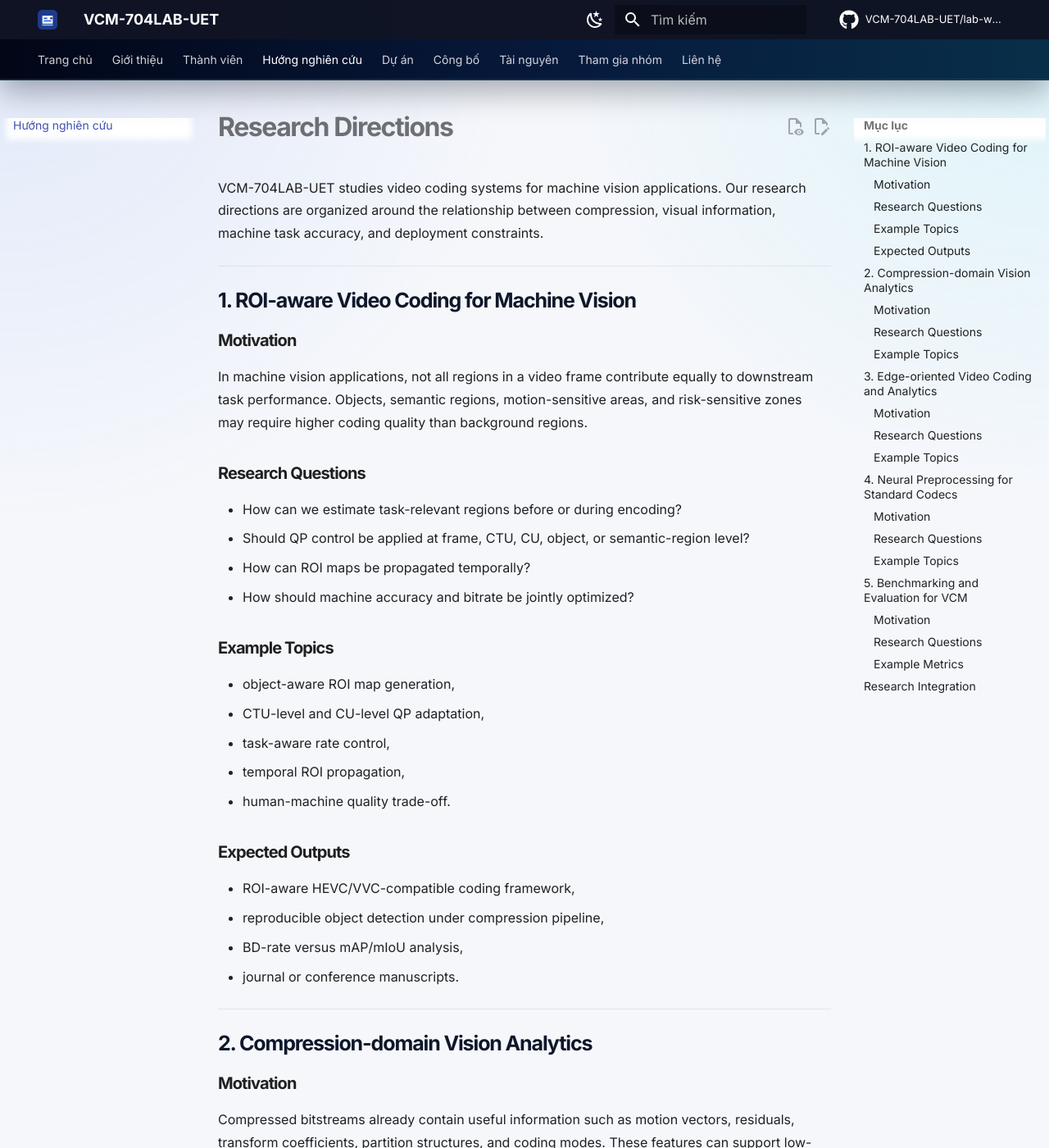
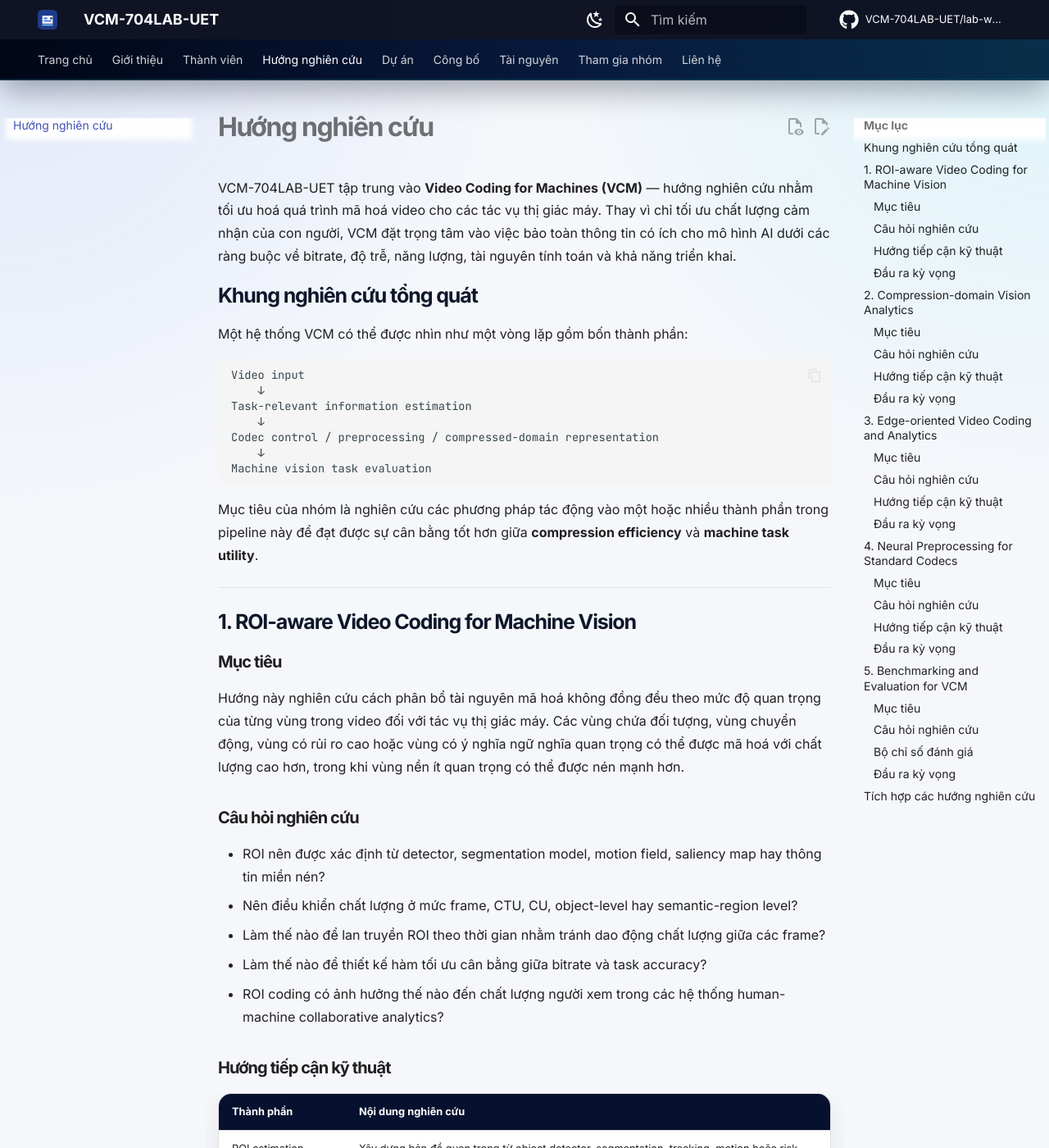
Before and after one commit to VCM-704LAB-UET/lab-website, an MkDocs documentation site: the page built from docs/research.md, in a window 1280 px wide and 1400 px high. Shown: the whole window at 82% size. Built offline with MkDocs 1.6.1 and Material for MkDocs 9.7.7, drawn with Linux system fonts in a browser that asks for light colours; comment, search, counter and statistics services are not loaded; some of the changed text lies outside the part shown.

Commit message:
Rewrite research directions with detailed Vietnamese academic content

````diff
--- a/docs/research.md
+++ b/docs/research.md
@@ -1,144 +1,202 @@
 ---
-title: Research
+title: Hướng nghiên cứu
 ---
 
-# Research Directions
+# Hướng nghiên cứu
 
-VCM-704LAB-UET studies video coding systems for machine vision applications. Our research directions are organized around the relationship between compression, visual information, machine task accuracy, and deployment constraints.
+VCM-704LAB-UET tập trung vào **Video Coding for Machines (VCM)** — hướng nghiên cứu nhằm tối ưu hoá quá trình mã hoá video cho các tác vụ thị giác máy. Thay vì chỉ tối ưu chất lượng cảm nhận của con người, VCM đặt trọng tâm vào việc bảo toàn thông tin có ích cho mô hình AI dưới các ràng buộc về bitrate, độ trễ, năng lượng, tài nguyên tính toán và khả năng triển khai.
+
+## Khung nghiên cứu tổng quát
+
+Một hệ thống VCM có thể được nhìn như một vòng lặp gồm bốn thành phần:
+
+```text
+Video input
+    ↓
+Task-relevant information estimation
+    ↓
+Codec control / preprocessing / compressed-domain representation
+    ↓
+Machine vision task evaluation
+```
+
+Mục tiêu của nhóm là nghiên cứu các phương pháp tác động vào một hoặc nhiều thành phần trong pipeline này để đạt được sự cân bằng tốt hơn giữa **compression efficiency** và **machine task utility**.
 
 ---
 
 ## 1. ROI-aware Video Coding for Machine Vision
 
-### Motivation
+### Mục tiêu
 
-In machine vision applications, not all regions in a video frame contribute equally to downstream task performance. Objects, semantic regions, motion-sensitive areas, and risk-sensitive zones may require higher coding quality than background regions.
+Hướng này nghiên cứu cách phân bổ tài nguyên mã hoá không đồng đều theo mức độ quan trọng của từng vùng trong video đối với tác vụ thị giác máy. Các vùng chứa đối tượng, vùng chuyển động, vùng có rủi ro cao hoặc vùng có ý nghĩa ngữ nghĩa quan trọng có thể được mã hoá với chất lượng cao hơn, trong khi vùng nền ít quan trọng có thể được nén mạnh hơn.
 
-### Research Questions
+### Câu hỏi nghiên cứu
 
-- How can we estimate task-relevant regions before or during encoding?
-- Should QP control be applied at frame, CTU, CU, object, or semantic-region level?
-- How can ROI maps be propagated temporally?
-- How should machine accuracy and bitrate be jointly optimized?
+- ROI nên được xác định từ detector, segmentation model, motion field, saliency map hay thông tin miền nén?
+- Nên điều khiển chất lượng ở mức frame, CTU, CU, object-level hay semantic-region level?
+- Làm thế nào để lan truyền ROI theo thời gian nhằm tránh dao động chất lượng giữa các frame?
+- Làm thế nào để thiết kế hàm tối ưu cân bằng giữa bitrate và task accuracy?
+- ROI coding có ảnh hưởng thế nào đến chất lượng người xem trong các hệ thống human-machine collaborative analytics?
 
-### Example Topics
+### Hướng tiếp cận kỹ thuật
 
-- object-aware ROI map generation,
-- CTU-level and CU-level QP adaptation,
-- task-aware rate control,
-- temporal ROI propagation,
-- human-machine quality trade-off.
+| Thành phần | Nội dung nghiên cứu |
+|---|---|
+| ROI estimation | Xây dựng bản đồ quan trọng từ object detector, segmentation, tracking, motion hoặc risk map |
+| QP control | Điều chỉnh QP ở mức CTU/CU/object dựa trên mức độ quan trọng |
+| Temporal smoothing | Làm mượt ROI và QP theo thời gian để giảm flickering và bất ổn task accuracy |
+| Rate control | Phân bổ bitrate theo ràng buộc tổng thể của hệ thống |
+| Evaluation | Đánh giá bằng mAP, mIoU, tracking metrics, bitrate và BD-rate theo task |
 
-### Expected Outputs
+### Đầu ra kỳ vọng
 
-- ROI-aware HEVC/VVC-compatible coding framework,
-- reproducible object detection under compression pipeline,
-- BD-rate versus mAP/mIoU analysis,
-- journal or conference manuscripts.
+- Baseline ROI-aware coding tương thích HEVC/VVC.
+- Script sinh ROI map từ detector hoặc ground truth.
+- Module điều khiển QP theo ROI.
+- Báo cáo thực nghiệm bitrate–accuracy.
+- Bài báo về task-aware bit allocation.
 
 ---
 
 ## 2. Compression-domain Vision Analytics
 
-### Motivation
+### Mục tiêu
 
-Compressed bitstreams already contain useful information such as motion vectors, residuals, transform coefficients, partition structures, and coding modes. These features can support low-complexity visual analytics without fully decoding every frame.
+Hướng này nghiên cứu cách khai thác trực tiếp thông tin đã tồn tại trong bitstream hoặc quá trình mã hoá, thay vì luôn giải mã toàn bộ video về pixel domain. Các tín hiệu như motion vector, residual, transform coefficient, partition map và coding mode có thể phản ánh chuyển động, biên, sai khác dự đoán hoặc cấu trúc nội dung.
 
-### Research Questions
+### Câu hỏi nghiên cứu
 
-- Which compressed-domain features are useful for detection, segmentation, tracking, or event analysis?
-- How can motion vectors and residuals approximate visual saliency or task importance?
-- Can codec-side information reduce machine vision computation?
+- Motion vector có thể thay thế hoặc hỗ trợ optical flow trong các tác vụ tracking và motion analysis hay không?
+- Residual có thể dùng để phát hiện vùng mới xuất hiện, vùng chuyển động hoặc vùng bất thường không?
+- Coding mode và partition structure có tương quan với độ phức tạp không gian hoặc ngữ nghĩa của nội dung không?
+- Có thể thiết kế mô hình thị giác nhẹ sử dụng kết hợp pixel-domain và compression-domain features hay không?
 
-### Example Topics
+### Hướng tiếp cận kỹ thuật
 
-- motion-vector-based motion analysis,
-- residual-guided importance estimation,
-- coding-mode-aware feature extraction,
-- compressed-domain object/event detection,
-- hybrid pixel-domain and compression-domain analytics.
+| Tín hiệu miền nén | Vai trò tiềm năng |
+|---|---|
+| Motion vector | Ước lượng chuyển động, tracking, temporal propagation |
+| Residual map | Phát hiện vùng khó dự đoán, vùng thay đổi hoặc vùng chứa thông tin mới |
+| Transform coefficients | Phân tích năng lượng tần số, texture và artifact |
+| Coding modes | Gợi ý độ phức tạp nội dung và cấu trúc dự đoán |
+| Partition maps | Phản ánh mức chi tiết không gian và biên đối tượng |
+
+### Đầu ra kỳ vọng
+
+- Tool trích xuất đặc trưng miền nén từ HEVC/VVC/H.264.
+- Phân tích tương quan giữa compression-domain features và task accuracy.
+- Mô hình lightweight analytics sử dụng motion/residual/coding features.
+- Bài báo về low-complexity compressed-domain VCM.
 
 ---
 
 ## 3. Edge-oriented Video Coding and Analytics
 
-### Motivation
+### Mục tiêu
 
-Many intelligent vision systems are deployed on edge devices with limited computation, memory, power, and bandwidth. Efficient video coding must therefore consider not only bitrate but also latency, throughput, and energy consumption.
+Hướng này tập trung vào các hệ thống video thông minh triển khai trên thiết bị biên, nơi tài nguyên tính toán, bộ nhớ, năng lượng, băng thông và độ trễ đều bị giới hạn. Thay vì tối ưu codec và mô hình AI riêng rẽ, nhóm nghiên cứu cách đồng thiết kế pipeline mã hoá–truyền tải–phân tích.
 
-### Research Questions
+### Câu hỏi nghiên cứu
 
-- How should bitrate, latency, and task accuracy be balanced on edge devices?
-- Which part of the pipeline should run on the device and which part should run on the server?
-- How can video encoding and machine vision inference be co-designed?
+- Nên xử lý phần nào tại edge device và phần nào tại server?
+- Làm thế nào để điều chỉnh bitrate theo độ khó của cảnh và yêu cầu tác vụ?
+- Có thể dùng thông tin từ mô hình AI để điều khiển encoder theo thời gian thực hay không?
+- Trade-off giữa bitrate, latency, FPS, energy và accuracy nên được mô hình hoá như thế nào?
 
-### Example Topics
+### Hướng tiếp cận kỹ thuật
 
-- real-time video coding on Jetson platforms,
-- edge-server collaborative analytics,
-- latency-aware bitrate control,
-- energy-aware video compression,
-- deployment-oriented VCM evaluation.
+| Lớp hệ thống | Nội dung nghiên cứu |
+|---|---|
+| Video pipeline | Decode, preprocess, encode, transmit, infer |
+| Edge hardware | Jetson Nano/Orin, GPU/CPU profiling, memory usage |
+| Adaptive coding | Điều chỉnh bitrate/QP/GOP theo task feedback |
+| Collaborative analytics | Chia việc giữa edge và server |
+| System metrics | FPS, latency, energy, memory, throughput, accuracy |
+
+### Đầu ra kỳ vọng
+
+- Pipeline edge VCM chạy thực tế trên thiết bị biên.
+- Benchmark latency–bitrate–accuracy.
+- Báo cáo profiling tài nguyên phần cứng.
+- Demo real-time video analytics dưới ràng buộc băng thông.
 
 ---
 
 ## 4. Neural Preprocessing for Standard Codecs
 
-### Motivation
+### Mục tiêu
 
-Instead of replacing standard video codecs with fully learned codecs, a practical approach is to use lightweight neural preprocessing before standard encoding. The goal is to preserve task-relevant information while maintaining compatibility with existing codecs.
+Hướng này nghiên cứu các mô-đun học sâu tiền xử lý video trước khi đưa vào codec chuẩn. Thay vì thay thế hoàn toàn HEVC/VVC bằng learned codec, cách tiếp cận này giữ tính tương thích chuẩn nhưng bổ sung khả năng làm nổi bật hoặc bảo toàn thông tin có ích cho tác vụ máy.
 
-### Research Questions
+### Câu hỏi nghiên cứu
 
-- Can neural preprocessing improve machine task accuracy after compression?
-- How can preprocessing be optimized jointly with downstream vision tasks?
-- Can wavelet or frequency-domain representations improve robustness under compression?
+- Neural preprocessing có thể cải thiện task accuracy sau nén mà không làm tăng bitrate đáng kể không?
+- Nên tối ưu preprocessing theo perceptual quality, task loss hay kết hợp cả hai?
+- Các biểu diễn wavelet, frequency-domain hoặc attention-based có giúp chống suy giảm do nén không?
+- Làm thế nào để thiết kế mô hình đủ nhẹ cho edge deployment?
 
-### Example Topics
+### Hướng tiếp cận kỹ thuật
 
-- task-preserving video enhancement,
-- wavelet-enhanced neural preprocessing,
-- compression artifact-aware preprocessing,
-- lightweight preprocessing for edge devices,
-- hybrid neural-standard coding.
+| Thành phần | Nội dung nghiên cứu |
+|---|---|
+| Preprocessing network | Enhancement, denoising, feature-preserving transformation |
+| Wavelet/frequency module | Khai thác miền tần số để bảo toàn chi tiết có ích |
+| Task loss | Tối ưu theo detection/segmentation/tracking accuracy |
+| Codec compatibility | Đầu ra vẫn được mã hoá bằng codec chuẩn |
+| Lightweight design | Giảm số tham số, FLOPs và latency |
+
+### Đầu ra kỳ vọng
+
+- Baseline neural preprocessing + HEVC/VVC.
+- So sánh task accuracy trước và sau preprocessing.
+- Ablation study về loss, kiến trúc và bitrate.
+- Bài báo về hybrid neural-standard VCM.
 
 ---
 
 ## 5. Benchmarking and Evaluation for VCM
 
-### Motivation
+### Mục tiêu
 
-Video Coding for Machines requires evaluation protocols beyond PSNR, MS-SSIM, and VMAF. A coding system should be evaluated based on task accuracy, bitrate, latency, complexity, and reproducibility.
+Một thách thức lớn của VCM là đánh giá. Nếu chỉ dùng PSNR hoặc VMAF, ta có thể bỏ qua ảnh hưởng thật sự của nén lên mô hình thị giác máy. Vì vậy, nhóm xây dựng benchmark và giao thức đánh giá kết hợp cả chỉ số nén, chỉ số tác vụ và chỉ số hệ thống.
 
-### Research Questions
+### Câu hỏi nghiên cứu
 
-- Which datasets and machine vision tasks should be used for fair evaluation?
-- How should BD-rate be computed for machine task metrics?
-- How can experiments be reproduced across codecs, datasets, and models?
+- Dataset nào phù hợp cho detection, segmentation, tracking và autonomous perception dưới nén?
+- Encoding ladder nên được thiết kế như thế nào để so sánh công bằng?
+- Làm thế nào để tính BD-rate theo mAP, mIoU hoặc tracking metrics?
+- Cần ghi nhận metadata nào để kết quả có khả năng tái lập?
 
-### Example Metrics
+### Bộ chỉ số đánh giá
 
-| Task | Metrics |
+| Nhóm chỉ số | Ví dụ |
 |---|---|
+| Compression | bitrate, bpp, PSNR, MS-SSIM, VMAF |
 | Detection | mAP, AP50, AP75 |
-| Segmentation | mIoU |
+| Segmentation | mIoU, pixel accuracy |
 | Tracking | MOTA, IDF1, HOTA |
-| Compression | bitrate, bpp, PSNR, MS-SSIM, VMAF |
-| Edge Deployment | FPS, latency, memory, energy |
-| VCM Trade-off | BD-rate versus task accuracy |
+| Edge/system | FPS, latency, memory, energy |
+| VCM trade-off | BD-rate versus task accuracy |
+
+### Đầu ra kỳ vọng
+
+- Bộ script encode/evaluate thống nhất.
+- Giao thức benchmark cho nhiều dataset và codec.
+- Bảng kết quả baseline công khai.
+- Reproducibility checklist cho từng thí nghiệm.
 
 ---
 
-## Research Integration
+## Tích hợp các hướng nghiên cứu
 
-The five directions are designed to support each other:
+Các hướng nghiên cứu không tách rời mà bổ trợ cho nhau:
 
-```text
-ROI-aware Coding        → task-aware bit allocation
-Compression-domain VCM  → low-cost task-relevant features
-Edge VCM                → real-time deployment constraints
-Neural Preprocessing    → task-preserving signal enhancement
-Benchmarking            → fair and reproducible evaluation
-```
+| Hướng | Đóng góp vào hệ sinh thái VCM |
+|---|---|
+| ROI-aware coding | Điều khiển phân bổ bitrate theo thông tin quan trọng |
+| Compression-domain analytics | Cung cấp tín hiệu chi phí thấp cho task-awareness |
+| Edge-oriented VCM | Đưa phương pháp vào bối cảnh triển khai thực tế |
+| Neural preprocessing | Tăng khả năng bảo toàn thông tin trước mã hoá |
+| Benchmarking | Đảm bảo đánh giá công bằng, tái lập và có giá trị học thuật |
 
-Together, they form a complete research ecosystem for efficient video coding for intelligent visual systems.
+Mục tiêu dài hạn là hình thành một hệ sinh thái nghiên cứu trong đó mỗi đề xuất mới đều có baseline, giao thức đánh giá, phân tích giới hạn và khả năng mở rộng thành bài báo khoa học.
````
